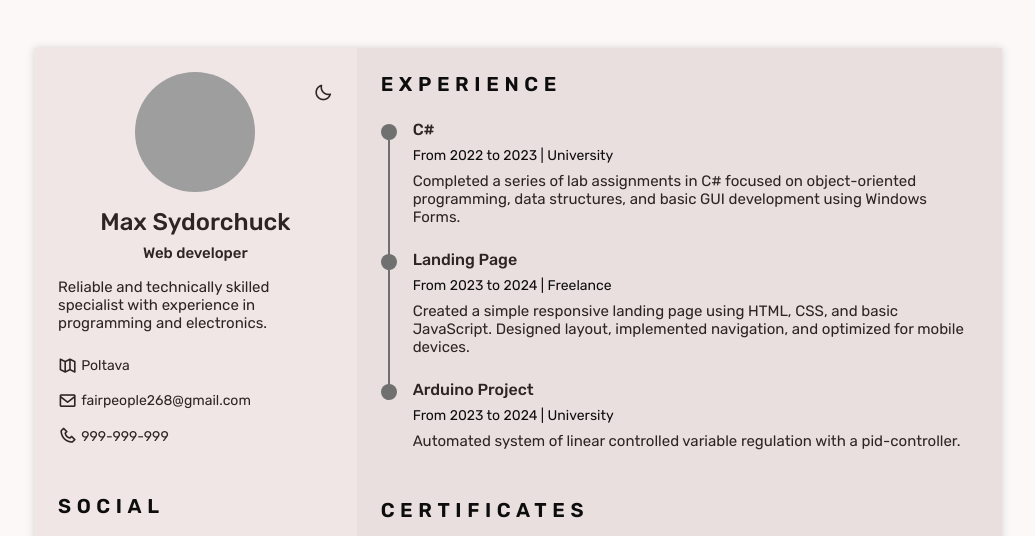
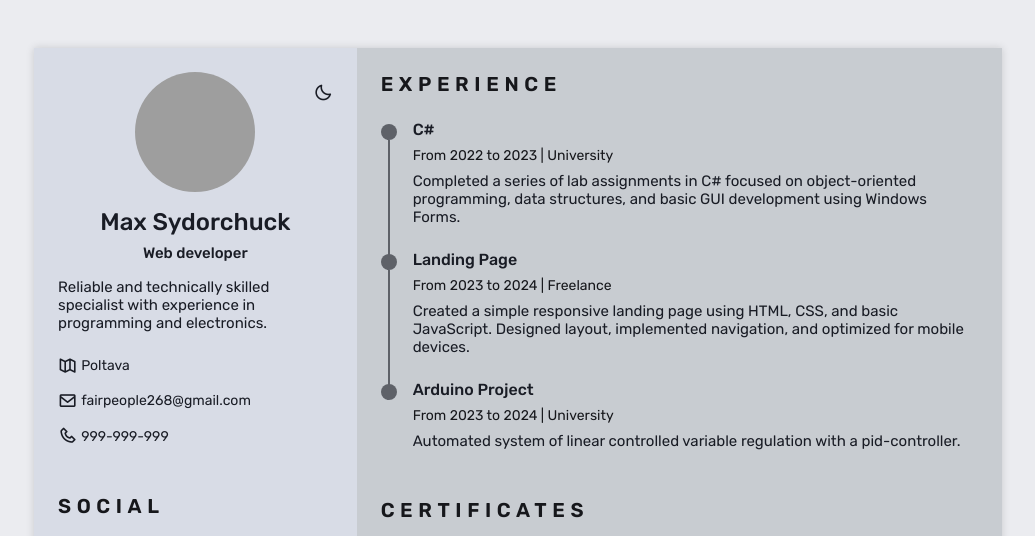
Before and after one commit to Sasha-Sukhorebryi/homepage, a plain HTML site: page index.html in a window 1280 px wide. Shown: the top 536 px of the page, without its empty margins (122-1157 px from the left). Drawn offline with nearby package versions, Linux system fonts and the light colour scheme; grey boxes are pictures that could not be loaded.

Commit message:
add color

```diff
--- a/styles.css
+++ b/styles.css
@@ -6,12 +6,12 @@
 	--header-height: 3rem;
 
 	/*========== Colors ==========*/
-	--title-color: #0e0d0d;
-	--text-color: #2e2424;
-	--text-color-light: #707070;
-	--container-color: #e9dfdf;
-	--container-color-alt: #f1e6e6;
-	--body-color: #fcf8f8;
+	--title-color: #16171b;
+	--text-color: #191c25;
+	--text-color-light: #5e6168;
+	--container-color: #c8ccd1;
+	--container-color-alt: #d8dce6;
+	--body-color: #ebecf0;
 
 	/*========== Font and typography ==========*/
 	--body-font: 'Rubik', sans-serif;
@@ -49,11 +49,11 @@ html {
 
 /*========== Variables Dark theme ==========*/
 body.dark-theme{
-	--title-color: #e0e2e7;
-	--text-color: #a8adb1;
-	--container-color: #222324;
-	--container-color-alt: #17191b;
-	--body-color: #2c2d2e;
+	--title-color: #dee1e7;
+	--text-color: #969da7;
+	--container-color: #1a1e20;
+	--container-color-alt: #14171a;
+	--body-color: #16181a;
 }
 /*========== Button Dark/Light ==========*/
 .change-theme{
```
